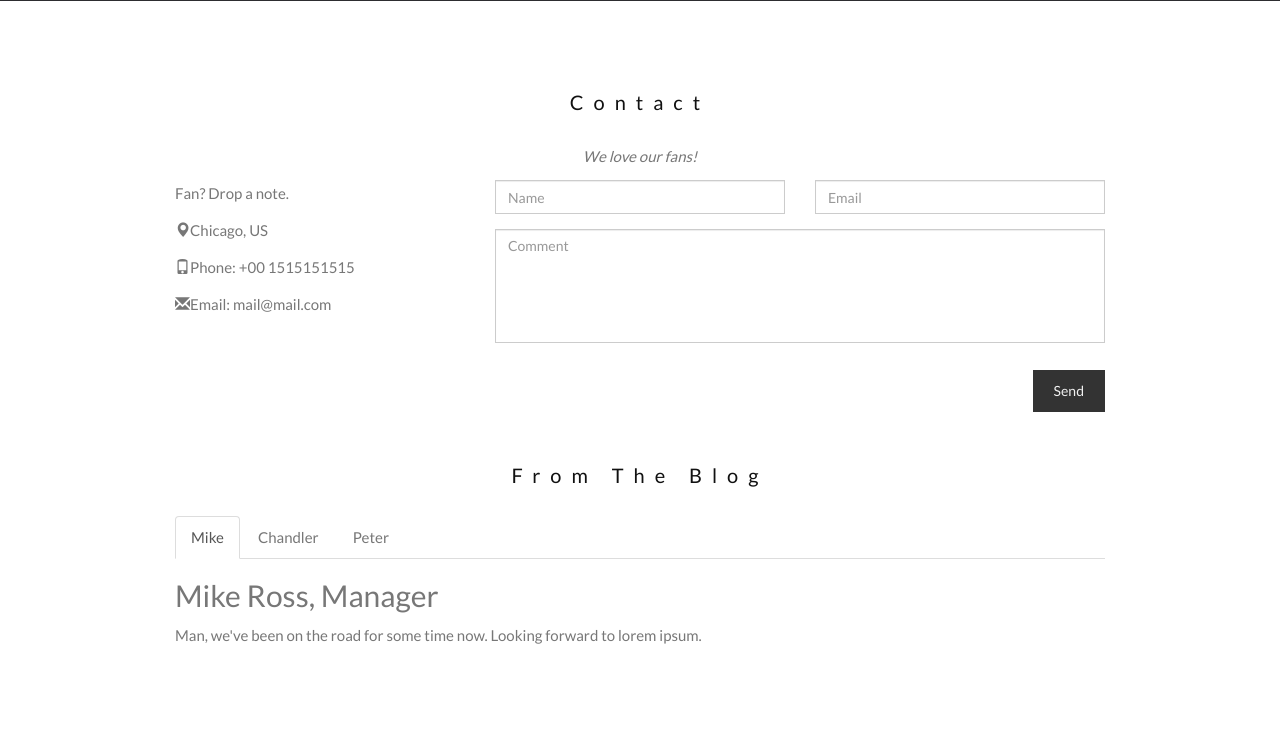
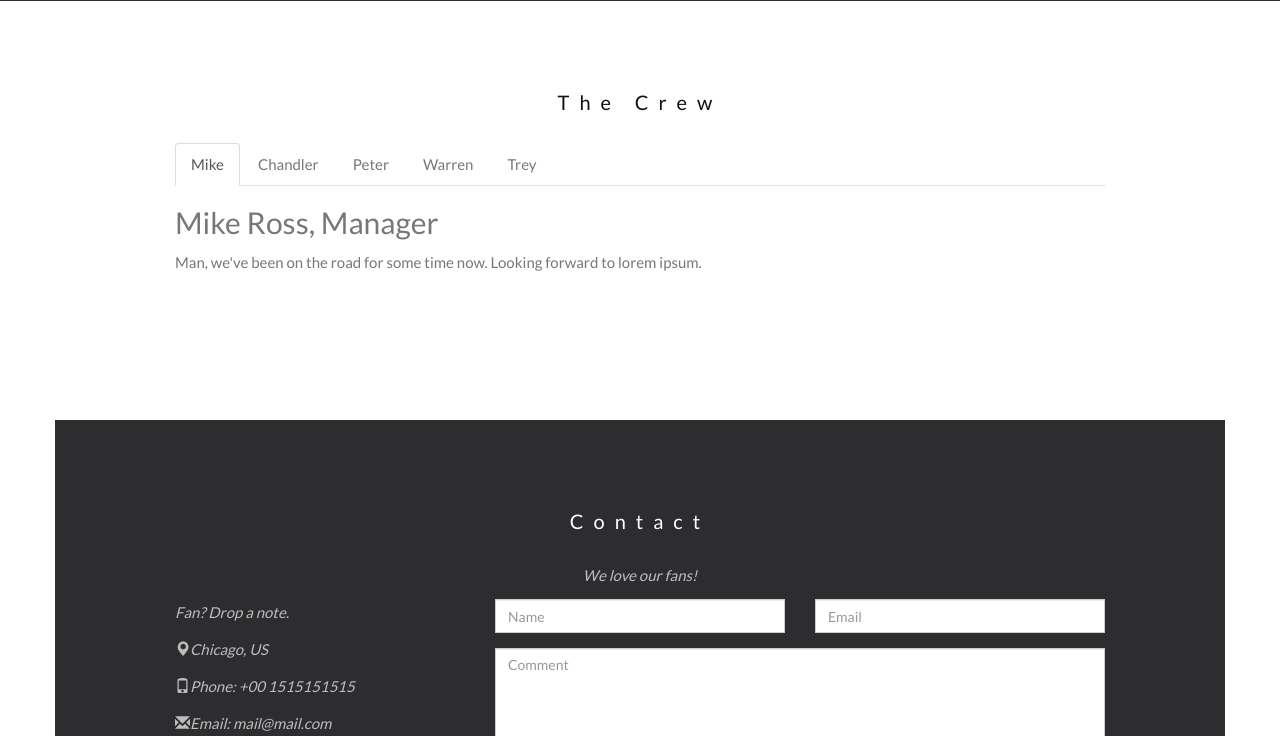
Before and after one commit to jolsendev/Phictitious, a Flask app: page / in a window 1280 px wide. Shown: the part 2466-3202 px from the top of the page. Run offline with Flask 2, Linux system fonts and the light colour scheme; some libraries are stand-ins or nearby versions.

Commit message:
updated dom

```diff
--- a/PhictitiousBand/static/scripts.js
+++ b/PhictitiousBand/static/scripts.js
@@ -24,8 +24,6 @@ $(document).ready(function(){
         window.location.hash = hash;
       });
     } // End if
-
-
   });
 
   hideTourPanel("fast");
--- a/PhictitiousBand/templates/index.html
+++ b/PhictitiousBand/templates/index.html
@@ -236,6 +236,41 @@
 
 <!-- Container (Contact Section) -->
 <div id="contact" class="container">
+    <h3 class="text-center">The Crew</h3>
+    <ul class="nav nav-tabs">
+        <li class="active"><a data-toggle="tab" href="#home">Mike</a></li>
+        <li><a data-toggle="tab" href="#menu1">Chandler</a></li>
+        <li><a data-toggle="tab" href="#menu2">Peter</a></li>
+        <li><a data-toggle="tab" href="#menu3">Warren</a></li>
+        <li><a data-toggle="tab" href="#menu4">Trey</a></li>
+    </ul>
+
+    <div class="tab-content">
+        <div id="home" class="tab-pane fade in active">
+            <h2>Mike Ross, Manager</h2>
+            <p>Man, we've been on the road for some time now. Looking forward to lorem ipsum.</p>
+        </div>
+        <div id="menu1" class="tab-pane fade">
+            <h2>Chandler Bing, Merchandise</h2>
+            <p>Always a pleasure people! Hope you enjoyed it as much as I did. Could I BE.. any more pleased?</p>
+        </div>
+        <div id="menu2" class="tab-pane fade">
+            <h2>Peter Griffin, Web Master</h2>
+            <p>I mean, sometimes I enjoy the show, but other times I enjoy other things.</p>
+        </div>
+        <div id="menu3" class="tab-pane fade">
+            <h2>Warren Anastasio, Guitar Tech</h2>
+            <p>I mean, sometimes I enjoy the show, but other times I enjoy other things.</p>
+        </div>
+        <div id="menu4" class="tab-pane fade">
+            <h2>Trey Clapton, Drum Tech</h2>
+            <p>I mean, sometimes I enjoy the show, but other times I enjoy other things.</p>
+        </div>
+    </div>
+    <br>
+    <br>
+</div>
+    <div class="container bg-1">
         <h3 class="text-center">Contact</h3>
         <p class="text-center"><em>We love our fans!</em></p>
 
@@ -264,51 +299,24 @@
                 </div>
             </div>
         </div>
+
         <br>
-    <h3 class="text-center">From The Blog</h3>
-    <ul class="nav nav-tabs">
-        <li class="active"><a data-toggle="tab" href="#home">Mike</a></li>
-        <li><a data-toggle="tab" href="#menu1">Chandler</a></li>
-        <li><a data-toggle="tab" href="#menu2">Peter</a></li>
-    </ul>
-
-    <div class="tab-content">
-        <div id="home" class="tab-pane fade in active">
-            <h2>Mike Ross, Manager</h2>
-            <p>Man, we've been on the road for some time now. Looking forward to lorem ipsum.</p>
-        </div>
-        <div id="menu1" class="tab-pane fade">
-            <h2>Chandler Bing, Guitarist</h2>
-            <p>Always a pleasure people! Hope you enjoyed it as much as I did. Could I BE.. any more pleased?</p>
-        </div>
-        <div id="menu2" class="tab-pane fade">
-            <h2>Peter Griffin, Bass player</h2>
-            <p>I mean, sometimes I enjoy the show, but other times I enjoy other things.</p>
-        </div>
-    </div>
     </div>
 
 <!-- Add Google Maps -->
 <div id="googleMap"></div>
-<script>
-function myMap() {
-var myCenter = new google.maps.LatLng(41.878114, -87.629798);
-var mapProp = {center:myCenter, zoom:12, scrollwheel:false, draggable:false, mapTypeId:google.maps.MapTypeId.ROADMAP};
-var map = new google.maps.Map(document.getElementById("googleMap"),mapProp);
-var marker = new google.maps.Marker({position:myCenter});
-marker.setMap(map);
-}
+<!--<script>-->
+<!--function myMap() {-->
+<!--var myCenter = new google.maps.LatLng(41.878114, -87.629798);-->
+<!--var mapProp = {center:myCenter, zoom:12, scrollwheel:false, draggable:false, mapTypeId:google.maps.MapTypeId.ROADMAP};-->
+<!--var map = new google.maps.Map(document.getElementById("googleMap"),mapProp);-->
+<!--var marker = new google.maps.Marker({position:myCenter});-->
+<!--marker.setMap(map);-->
+<!--}-->
 
 
-
-
-
-
-
-
-
-</script>
-<script src="https://maps.googleapis.com/maps/api/js?key=AIzaSyBu-916DdpKAjTmJNIgngS6HL_kDIKU0aU&callback=myMap"></script>
+<!--</script>-->
+<!--<script src="https://maps.googleapis.com/maps/api/js?key=AIzaSyBu-916DdpKAjTmJNIgngS6HL_kDIKU0aU&callback=myMap"></script>-->
 <!--
 To use this code on your website, get a free API key from Google.
 Read more at: https://www.w3schools.com/graphics/google_maps_basic.asp
```
Lines whose indentation alone changed are shown as unchanged.
